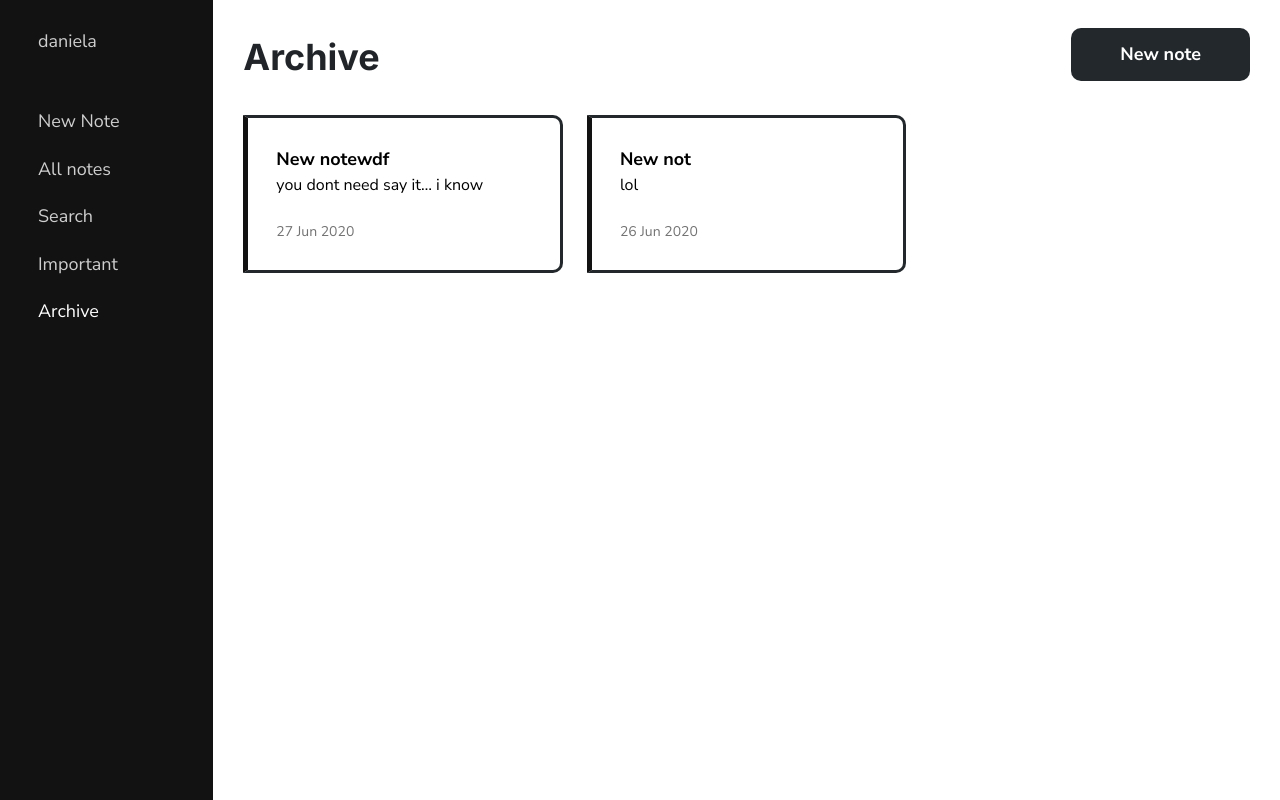
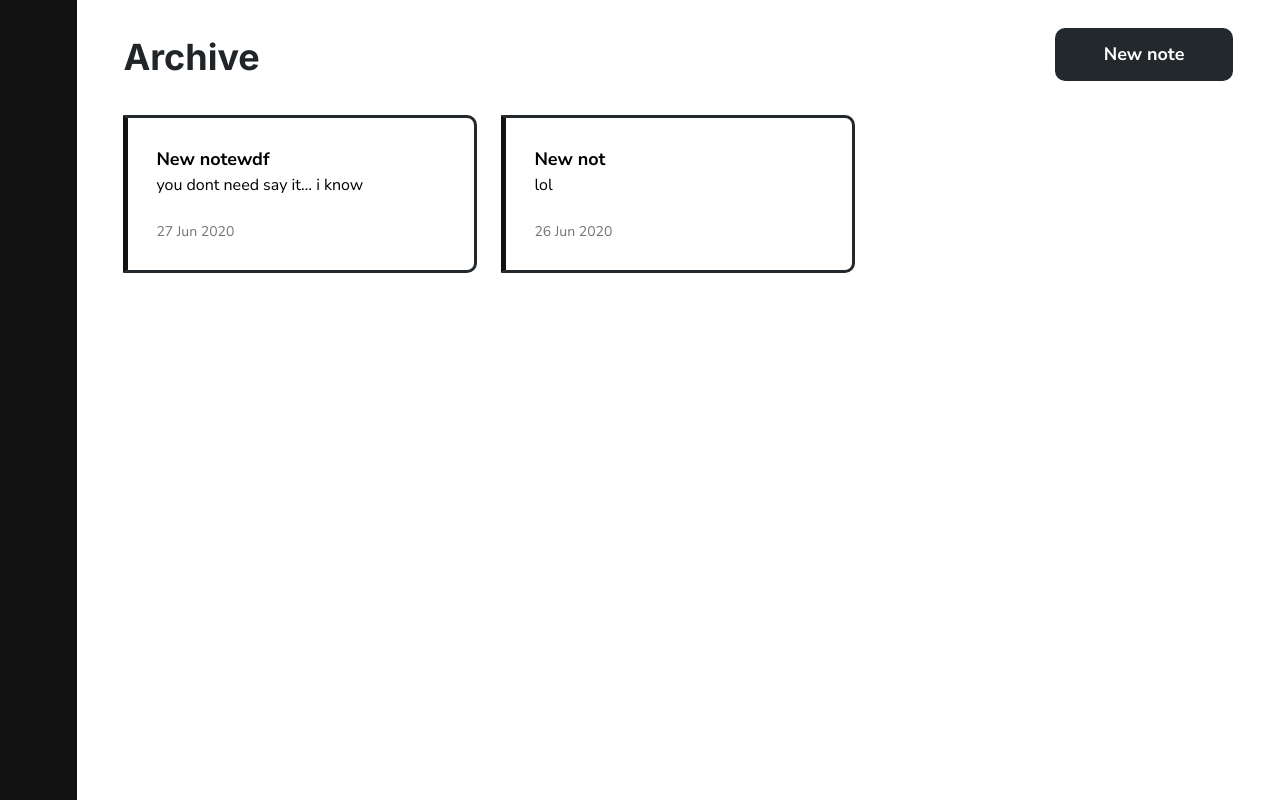
Before and after one commit to danielavornic/n0tes, a Django app: page /archive/ in a window 1280 px wide. Run offline with Django 3.2, Linux system fonts and the light colour scheme; a user stored in the database is signed in; data comes from the database, SQL or seed files in the repository; both versions use the stored data as it was after the commit; some libraries are stand-ins or nearby versions.

Commit message:
leave only icons in the navbar

```diff
--- a/notes/static/notes/notes.css
+++ b/notes/static/notes/notes.css
@@ -1,3 +1,11 @@
+.col-sm-1 {
+    max-width: 6%;
+}
+
+.col-sm-11 {
+    max-width: 94%
+}
+
 #mainRow {
     height: 100vh
 }
@@ -5,7 +13,7 @@
 #menu {
     background-color: var(--black);
     color: white;
-    padding: 28px 24px;
+    padding: 28px 0;
     overflow-x: hidden;
     position: fixed;
     top: 0;
@@ -18,6 +26,7 @@
 
 nav {
     transition: all 500ms ease 0s;
+    height: 100%;
 }
 
 #toggle {
@@ -40,13 +49,15 @@ nav {
 
 }
 
-#user {
+#profileLink {
     position: absolute;
-    top: 28px;
+    bottom: 28px;
+    left: 0;
+    right: 0
 }
 
 #links {
-    margin-top: 36px;
+    height: 100%;
 }
 
 #links ul {
@@ -55,11 +66,13 @@ nav {
 }
 
 #links ul li {
-    margin-bottom: 16px;
+    margin-bottom: 24px;
 }
 
 #links a {
     color: var(--gray);
+    display: block;
+    text-align: center;
 }
 
 #links a:hover {
@@ -72,12 +85,8 @@ nav {
 }
 
 #links .iconify {
-    margin-right: 10px;
-    font-size: 21px;
-}
-
-#links ul li:nth-child(2) {
-    margin-top: 80px;
+    font-size: 24px;
+    text-align: center;
 }
 
 h1 {
@@ -163,37 +172,28 @@ h1 {
     margin-top: 28px
 }
 
-@media (min-width: 1144px) {
-    #menu {
-        padding: 28px 28px !important;
-    }
+@media (max-width: 1280px) {
+
 }
 
 @media (max-width: 1024px) {
-    #menu {
-        padding: 28px 20px !important;
-    }
-}
-
-
-@media (max-width: 991px) {
-    #menu {
-        padding: 28px 18px !important;
+    .col-sm-1 {
+        max-width: 8%;
     }
 
-    #links .iconify {
-        display: none;
+    .col-sm-11 {
+        max-width: 92%
     }
+
 }
 
 @media (max-width: 767px) {
-    #menu {
-        padding: 28px 16px !important;
+    .col-sm-1 {
+        max-width: 10%;
     }
 
-    #links .iconify {
-        display: inline-block;
-        margin-right: 8px !important;
+    .col-sm-11 {
+        max-width: 90%
     }
 }
 
--- a/notes/templates/notes/about.html
+++ b/notes/templates/notes/about.html
@@ -26,7 +26,7 @@
 
             {% include "notes/navbar.html" %}
 
-            <div class="col-sm-9 col-md-10 col-lg-10" id="content">
+            <div class="col-sm-11" id="content">
                 <div class="container">
 
                     <h1>About</h1>
--- a/notes/templates/notes/addnote.html
+++ b/notes/templates/notes/addnote.html
@@ -39,7 +39,7 @@
 
             {% include "notes/navbar.html" %}
 
-            <div class="col-sm-9 col-md-10 col-lg-10" id="content">
+            <div class="col-sm-11" id="content">
                 <div class="container">
 
                     <div id="controlls">
--- a/notes/templates/notes/archive.html
+++ b/notes/templates/notes/archive.html
@@ -17,7 +17,7 @@
 
             {% include "notes/navbar.html" %}
 
-            <div class="col-sm-9 col-md-10 col-lg-10" id="content">
+            <div class="col-sm-11" id="content">
                 <div class="container">
 
                     <div>
--- a/notes/templates/notes/important.html
+++ b/notes/templates/notes/important.html
@@ -17,7 +17,7 @@
 
             {% include "notes/navbar.html" %}
 
-            <div class="col-sm-9 col-md-10 col-lg-10" id="content">
+            <div class="col-sm-11" id="content">
                 <div class="container">
 
                     <div>
--- a/notes/templates/notes/navbar.html
+++ b/notes/templates/notes/navbar.html
@@ -1,4 +1,4 @@
-<div class="col-sm-3 col-md-2 col-lg-2" id="menu">
+<div class="col-sm-1" id="menu">
     <div id="toggle">
         <span></span>
         <span></span>
@@ -6,51 +6,36 @@
     </div>
 
     <nav>
-        <!-- <div id="user">
-            <div id="userPic">
-                <p class="large-text">{{ user.username|make_list|first|title }}</p>
-            </div>
-            <p id="userInfo" title='{{ user.username }}'>{{ user.username }}</p>
-        </div> -->
-
         <div id="links">
             <ul>
                 <li>
-                    <div id="user">
-                        <a href="{% url 'profile_page' %}" id="profileLink">
-                            <span class="iconify" data-icon="carbon:user-avatar-filled" data-inline="false"></span>
-                            <span id="userInfo" class="medium-text" title='{{ user.username }}'>{{ user.username }}</span>
-                        </a>
-                    </div>
-                </li>
-                <li>
                     <a href="{% url 'add' %}" id="addLink">
-                        <span class="iconify" data-icon="ant-design:plus-circle-filled" data-inline="false"></span>
-                        <span class="medium-text">New Note</span>
+                        <span class="iconify" data-icon="fa:plus-circle" data-inline="false"></span>
                     </a>
                 </li>
                 <li>
                     <a href="{% url 'notes' %}" id="noteLink">
-                        <span class="iconify" data-inline="false" data-icon="mdi:notebook-outline"></span>
-                        <span class="medium-text">All notes</span>
+                        <span class="iconify" data-icon="ic:baseline-library-books" data-inline="false"></span>
                     </a>
                 </li>
                 <li>
                     <a href="{% url 'search' %}" id="searchLink">
-                        <span class="iconify" data-inline="false" data-icon="mdi:magnify"></span>
-                        <span class="medium-text">Search</span>
+                        <span class="iconify" data-icon="fa-solid:search" data-inline="false"></span>
                     </a>
                 </li>
                 <li>
                     <a href="{% url 'important' %}" id="importantLink">
-                        <span class="iconify" data-inline="false" data-icon="mdi:bookmark-outline"></span>
-                        <span class="medium-text">Important</span>
+                        <span class="iconify" data-icon="fa-solid:bookmark" data-inline="false"></span>
                     </a>
                 </li>
                 <li>
                     <a href="{% url 'showarchive' %}" id="archiveLink">
-                        <span class="iconify" data-inline="false" data-icon="mdi:archive-outline"></span>
-                        <span class="medium-text">Archive</span>
+                        <span class="iconify" data-icon="fa-solid:archive" data-inline="false"></span>
+                    </a>
+                </li>
+                <li>
+                    <a href="{% url 'profile_page' %}" id="profileLink" id="user">
+                        <span class="iconify" data-icon="fa-solid:user-circle" data-inline="false"></span>
                     </a>
                 </li>
             </ul>
--- a/notes/templates/notes/note.html
+++ b/notes/templates/notes/note.html
@@ -38,7 +38,7 @@
 
             {% include "notes/navbar.html" %}
 
-            <div class="col-sm-9 col-md-10 col-lg-10" id="content">
+            <div class="col-sm-11" id="content">
                 <div class="container">
 
                     <div id="controlls">
--- a/notes/templates/notes/notes.html
+++ b/notes/templates/notes/notes.html
@@ -20,7 +20,7 @@
 
             {% include "notes/navbar.html" %}
 
-            <div class="col-sm-9 col-md-10 col-lg-10" id="content">
+            <div class="col-sm-11" id="content">
                 <div class="container">
 
                     <div>
--- a/notes/templates/notes/profile.html
+++ b/notes/templates/notes/profile.html
@@ -26,7 +26,7 @@
 
             {% include "notes/navbar.html" %}
 
-            <div class="col-sm-9 col-md-10 col-lg-10" id="content">
+            <div class="col-sm-11" id="content">
                 <div class="container">
 
                     <h1>Profile</h1>
--- a/notes/templates/notes/search.html
+++ b/notes/templates/notes/search.html
@@ -18,7 +18,7 @@
 
             {% include "notes/navbar.html" %}
 
-            <div class="col-sm-9 col-md-10 col-lg-10" id="content">
+            <div class="col-sm-11" id="content">
                 <div class="container">
 
                     <h1>Search</h1>
```
Also changed, not shown: db.sqlite3.
